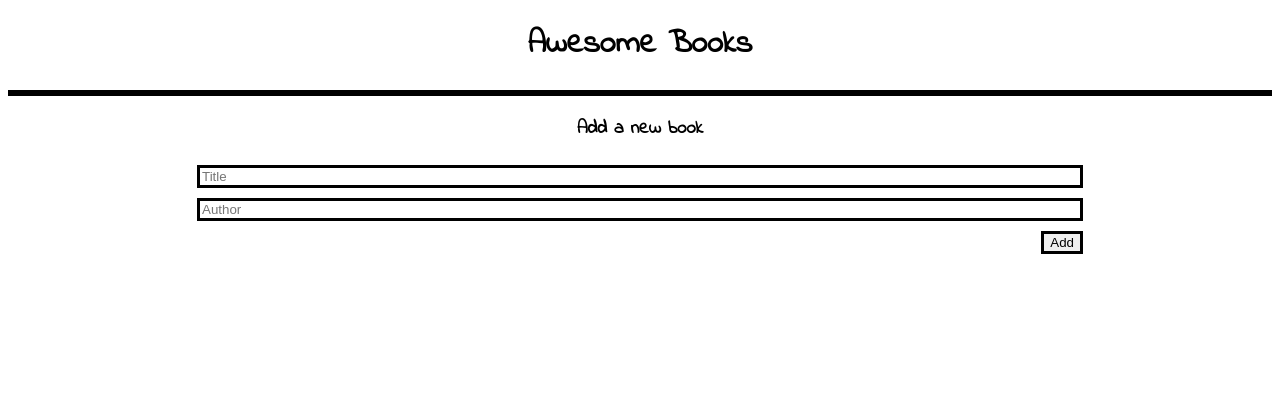
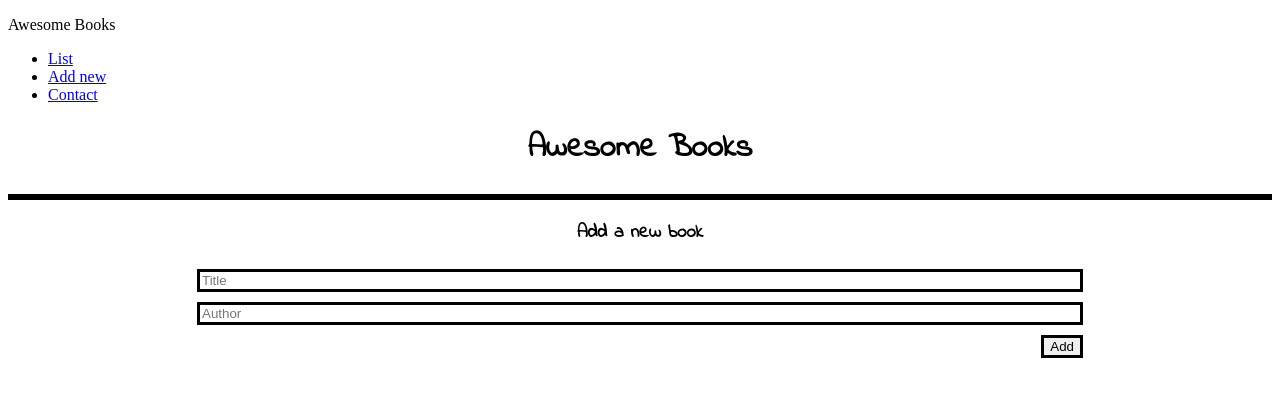
Before and after one commit to eduardosancho/awesome_books, a website: page index.html in a window 1280 px wide. Drawn offline with Linux system fonts and the light colour scheme.

Commit message:
Add markup for navbar

```diff
--- a/index.html
+++ b/index.html
@@ -1,5 +1,6 @@
 <!DOCTYPE html>
 <html lang="en">
+
 <head>
     <meta charset="UTF-8">
     <meta http-equiv="X-UA-Compatible" content="IE=edge">
@@ -10,7 +11,24 @@
     <link rel="stylesheet" href="./styles/index-style.css">
     <title>Awesome Books</title>
 </head>
+
 <body>
+    <nav id="navbar">
+        <p>Awesome Books</p>
+        <ul id="menu">
+            <li class="menu-links">
+                <a href="#">List</a>
+            </li>
+            <li class="menu-links">
+                <a href="#">Add new</a>
+            </li>
+            <li class="menu-links">
+                <a href="#">Contact</a>
+            </li>
+        </ul>
+    </nav>
+
+
     <div id="header">
         <h1>Awesome Books</h1>
     </div>
@@ -28,6 +46,9 @@
         </form>
     </div>
 
+    <div id="contact-info"></div>
+
     <script src="./scripts/booklist-classes.js"></script>
 </body>
+
 </html>
```
